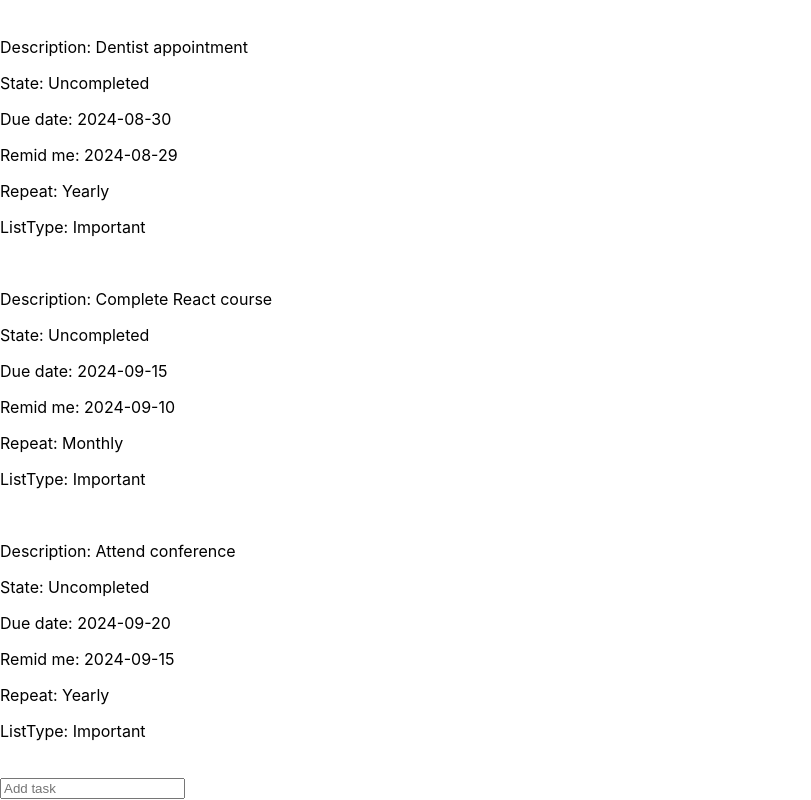
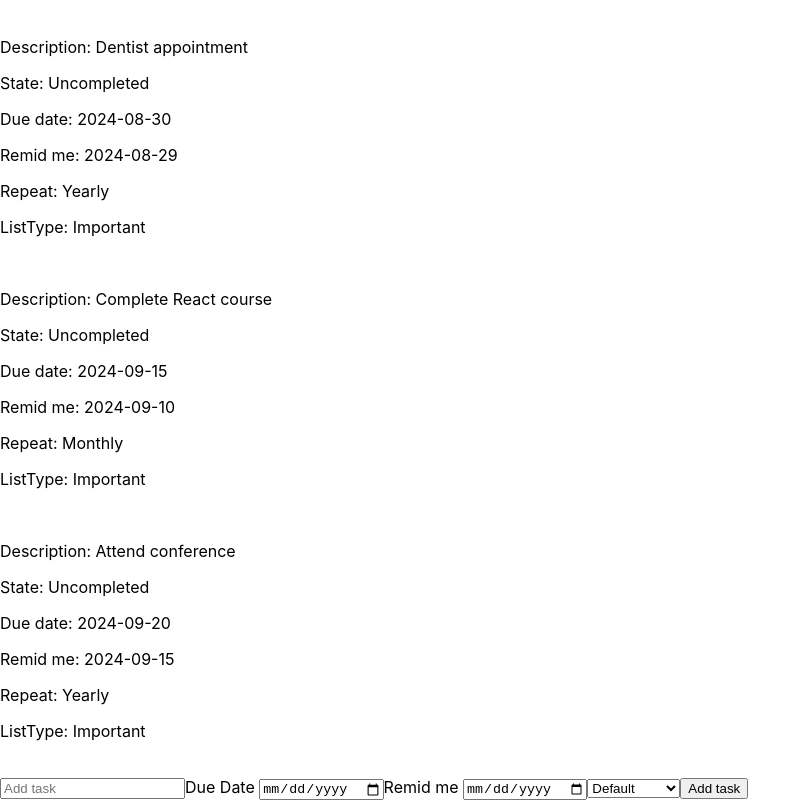
Before and after one commit to romanmicuda/task-managment-app, a React (Create React App) app: page /filter/Important in a window 1280 px wide. Shown: the part 1147-1947 px from the top of the page, without its empty margins (0-811 px from the left). Built offline with nearby package versions, Linux system fonts and the light colour scheme.

Commit message:
fix: add mising property for todo item

```diff
--- a/src/component/AddTodo.tsx
+++ b/src/component/AddTodo.tsx
@@ -1,23 +1,47 @@
 import React, { useState } from "react";
-import { Group, TodoType } from "../types";
+import { Group, RepeatType, TodoType } from "../types";
 import { useTodo } from "./TodoProvider";
 
 export const AddTodo: React.FC<{ nameParam: string | undefined }> = ({
   nameParam,
 }) => {
   const [newTaskDescription, setNewTaskDescription] = useState("");
+  const [newDueDate, setNewDueDate] = useState<Date | undefined>(undefined);
+  const [newRemindme, seRemindme] = useState<Date | undefined>(undefined);
+  const [selectedRepeatType, setSelectedRepeatType] = useState<
+    RepeatType | undefined
+  >(undefined);
   const { groups, setGroups } = useTodo();
+  const repeatTypes = [
+    "Daily",
+    "WeekDays",
+    "Weekly",
+    "Monthly",
+    "Yearly",
+    "Customized",
+  ];
 
-  const handleAddTask = (e: React.KeyboardEvent<HTMLInputElement>) => {
-    if (e.key === "Enter" && newTaskDescription.trim()) {
+  const handleSelectedRepeatType = (
+    e: React.ChangeEvent<HTMLSelectElement>
+  ) => {
+    setSelectedRepeatType(e.target.value as RepeatType);
+  };
+
+  const formatDate = (date: Date | undefined): string => {
+    if (!date) return "";
+    return date.toISOString().split("T")[0];
+  };
+
+  const handleAddTask = (e: React.MouseEvent<HTMLButtonElement>) => {
+    if (newTaskDescription.trim()) {
       // Create a new task
       const newTask: TodoType = {
         id: Date.now(), // Use current timestamp as a unique ID
         description: newTaskDescription,
         completed: false,
-        dueDate: new Date(), // Set default due date (can be changed as needed)
-        remindme: new Date(), // Set default remind date (can be changed as needed)
-        repeat: "Daily", // Default repeat type
+        dueDate: newDueDate, // Set default due date (can be changed as needed)
+        remindme: newRemindme, // Set default remind date (can be changed as needed)
+        repeat: selectedRepeatType, // Default repeat type
         listType: [], // Default empty listType array
       };
 
@@ -55,8 +79,36 @@ export const AddTodo: React.FC<{ nameParam: string | undefined }> = ({
         placeholder="Add task"
         value={newTaskDescription}
         onChange={(e) => setNewTaskDescription(e.target.value)}
-        onKeyDown={handleAddTask}
       />
+      <label>
+        Due Date{" "}
+        <input
+          type="date"
+          value={formatDate(newDueDate)}
+          onChange={(e) =>
+            setNewDueDate(e.target.value ? new Date(e.target.value) : undefined)
+          }
+        />
+      </label>
+
+      <label>
+        Remid me{" "}
+        <input
+          type="date"
+          value={formatDate(newRemindme)}
+          onChange={(e) =>
+            seRemindme(e.target.value ? new Date(e.target.value) : undefined)
+          }
+        />
+      </label>
+
+      <select value={selectedRepeatType} onChange={handleSelectedRepeatType}>
+        <option value={undefined}>Default</option>
+        {repeatTypes.map((repeatType) => (
+          <option>{repeatType}</option>
+        ))}
+      </select>
+      <button onClick={(e) => handleAddTask(e)}>Add task</button>
     </div>
   );
 };
--- a/src/component/Todo.tsx
+++ /dev/null
@@ -1,18 +0,0 @@
-import React from "react";
-import { List, TodoType } from "../types";
-
-const Todo: React.FC<TodoType> = (list) => {
-  return (
-    <div>
-      <p>Description: {list.description}</p>
-      <p>State: {list.completed ? "Completed" : "Uncompleted"}</p>
-      <p>Due date: {list.dueDate.toISOString().split("T")[0]}</p>
-      <p>Remid me: {list.remindme.toISOString().split("T")[0]}</p>
-      <p>Repeat: {list.repeat}</p>
-      <p>ListType: {list.listType}</p>
-      <br />
-    </div>
-  );
-};
-
-export default Todo;
--- /dev/null
+++ b/src/component/TodoItem.tsx
@@ -0,0 +1,22 @@
+import React from "react";
+import { List, TodoType } from "../types";
+
+const TodoItem: React.FC<TodoType> = (list) => {
+  return (
+    <div>
+      <p>Description: {list.description}</p>
+      <p>State: {list.completed ? "Completed" : "Uncompleted"}</p>
+      {list.dueDate && (
+        <p>Due date: {list.dueDate.toISOString().split("T")[0]}</p>
+      )}
+      {list.remindme && (
+        <p>Remid me: {list.remindme.toISOString().split("T")[0]}</p>
+      )}
+      {list.repeat && <p>Repeat: {list.repeat}</p>}
+      {list.listType.length !== 0 && <p>ListType: {list.listType}</p>}
+      <br />
+    </div>
+  );
+};
+
+export default TodoItem;
--- a/src/component/TodoList.tsx
+++ b/src/component/TodoList.tsx
@@ -2,7 +2,7 @@ import React, { useState } from "react";
 import { useParams } from "react-router-dom";
 import { useTodo } from "./TodoProvider";
 import { Group, TodoType } from "../types";
-import Todo from "./Todo";
+import TodoItem from "./TodoItem";
 import { AddTodo } from "./AddTodo";
 
 const TodoList: React.FC = () => {
@@ -22,7 +22,7 @@ const TodoList: React.FC = () => {
       <h1>Name of List: {groupList.name}</h1>
       <div>
         {groupList.lists.map((list) => (
-          <Todo key={list.id} {...list} />
+          <TodoItem key={list.id} {...list} />
         ))}
       </div>
       <AddTodo nameParam={nameParam} />
--- a/src/component/TodoListFilter.tsx
+++ b/src/component/TodoListFilter.tsx
@@ -1,6 +1,6 @@
 import React, { useDebugValue } from "react";
 import { useTodo } from "./TodoProvider";
-import Todo from "./Todo";
+import TodoItem from "./TodoItem";
 import { useParams } from "react-router-dom";
 import { AddTodo } from "./AddTodo";
 
@@ -23,7 +23,7 @@ export const TodoListFilter: React.FC = () => {
     <>
       <div>
         {todoLists.map((todoList) => (
-          <Todo key={todoList.id} {...todoList} />
+          <TodoItem key={todoList.id} {...todoList} />
         ))}
       </div>
       <AddTodo nameParam={"default"} />
--- a/src/types.ts
+++ b/src/types.ts
@@ -17,9 +17,9 @@ export type TodoType = {
   id: number;
   description: string;
   completed: boolean;
-  dueDate: Date;
-  remindme: Date;
-  repeat: RepeatType;
+  dueDate: Date | undefined;
+  remindme: Date | undefined;
+  repeat: RepeatType | undefined;
   listType: ListType[];
 };
 
```
